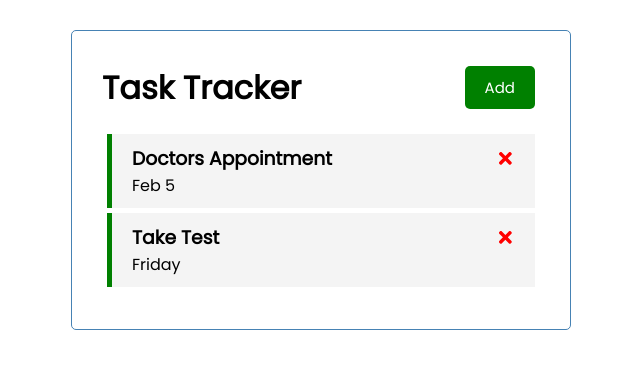
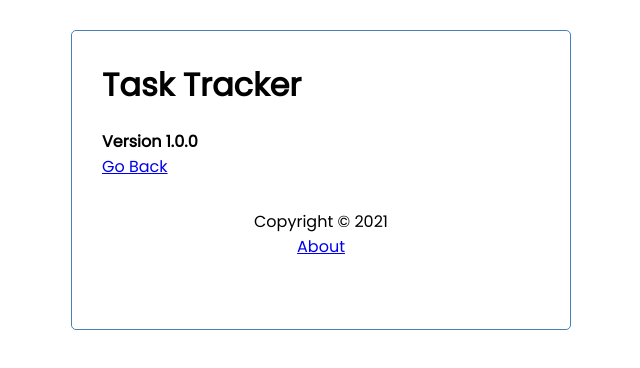
Before and after one commit to mdenizsert/react-task-tracker, a React (Create React App) app: page /about in a window 1280 px wide. Shown: the top 368 px of the page, without its empty margins (319-959 px from the left). Built offline with nearby package versions, Linux system fonts and the light colour scheme; data requests are answered from the project's data file.

Commit message:
About and Footer components created.

```diff
--- a/package.json
+++ b/package.json
@@ -10,6 +10,7 @@
     "react": "^17.0.2",
     "react-dom": "^17.0.2",
     "react-icons": "^4.2.0",
+    "react-router-dom": "^5.2.0",
     "react-scripts": "4.0.3",
     "web-vitals": "^1.1.2"
   },
--- a/src/App.js
+++ b/src/App.js
@@ -2,6 +2,9 @@
 import Tasks from "./components/Tasks";
 import {useState, useEffect} from 'react'
 import AddTask from "./components/AddTask";
+import Footer from "./components/Footer";
+import About from "./components/About";
+import { BrowserRouter as Router,  Route} from "react-router-dom";
 
 const App= () => {
   const[showAddTask, setShowAddTask] = useState(false)
@@ -99,11 +102,20 @@
 
 
   return (
+    <Router>
     <div className='container'>
       <Header onAdd={() => setShowAddTask(!showAddTask)} showAdd={showAddTask} />
-      {showAddTask && <AddTask onAdd={addTask} />}
-      {tasks.length > 0 ? <Tasks tasks={tasks} onDelete={deleteTask} onToggle={toggleReminder}/> : 'No Tasks To Show'}
+
+      <Route path='/' exact render={(props) => (
+        <>
+        {showAddTask && <AddTask onAdd={addTask} />}
+      {tasks.length > 0 ? <Tasks tasks={tasks} onDelete={deleteTask} onToggle={toggleReminder}/> : ('No Tasks To Show')}
+        </>
+      )} />
+      <Route path= '/about' component={About} />
+      <Footer />
     </div>
+    </Router>
   );
 }
 
--- /dev/null
+++ b/src/components/About.js
@@ -0,0 +1,12 @@
+import { Link } from 'react-router-dom'
+
+const About = () => {
+    return (
+        <div>
+            <h4>Version 1.0.0</h4>
+            <Link to="/">Go Back</Link>
+        </div>
+    )
+}
+
+export default About
--- /dev/null
+++ b/src/components/Footer.js
@@ -0,0 +1,12 @@
+import { Link } from 'react-router-dom'
+
+const Footer = () => {
+    return (
+        <footer>
+            <p>Copyright &copy; 2021</p>
+            <Link to="/about">About</Link>
+        </footer>
+    )
+}
+
+export default Footer
--- a/src/components/Header.js
+++ b/src/components/Header.js
@@ -1,11 +1,13 @@
 import PropTypes from 'prop-types'
+import { useLocation } from 'react-router-dom'
 import Button from './Button'
 const Header = ({title, onAdd, showAdd}) => {
+    const location = useLocation()
 
     return (
         <header className='header'>
             <h1>{title}</h1>
-            <Button color={showAdd ? 'red' : 'green'} text={showAdd ? 'Close' : 'Add'} onClick = {onAdd} />
+            {location.pathname === '/' && <Button color={showAdd ? 'red' : 'green'} text={showAdd ? 'Close' : 'Add'} onClick = {onAdd} />}
         </header>
     )
 }
```
Also changed, not shown: 1 other file (tests, documents, lock files or other folders).
